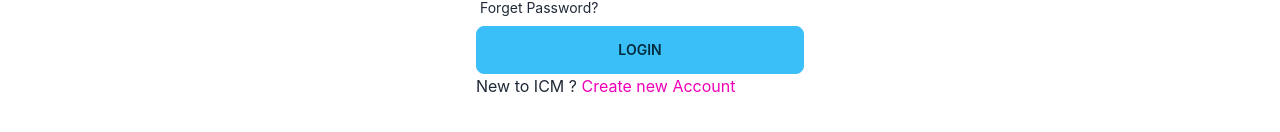
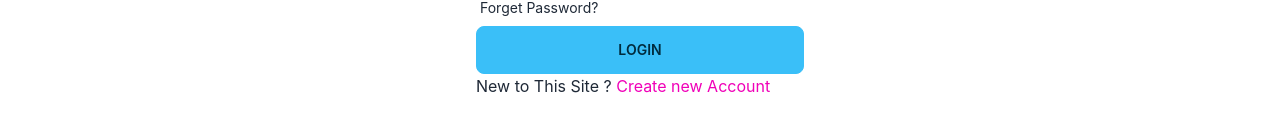
Before and after one commit to tanzilmia/online-Quize-claint, a React (Create React App) app: page /login in a window 1280 px wide. Shown: the part 518-650 px from the top of the page. Built offline with nearby package versions, Linux system fonts and the light colour scheme; no server answers.

Commit message:
'changes'

```diff
--- a/src/pages/Login.js
+++ b/src/pages/Login.js
@@ -57,7 +57,7 @@ const Login = () => {
                     {loginError && <p className='text-red-600'>{loginError}</p>}
                 </div>
             </form>
-            <p>New to ICM ? <Link className='text-secondary' to="/register">Create new Account</Link></p>
+            <p>New to This Site ? <Link className='text-secondary' to="/register">Create new Account</Link></p>
 
         </div>
     </div>
--- a/src/pages/Register.js
+++ b/src/pages/Register.js
@@ -17,7 +17,7 @@ const Register = () => {
     const password = data.password;
     const name = data.name;
     console.log(name);
-
+// signup---
     signup(email, password)
       .then((result) => {
         const user = result.user;
@@ -26,14 +26,7 @@ const Register = () => {
           displayName: name,
         };
 
-        const storeuserinfoInDB = {
-          name,
-          email,
-          totalpoint: 0,
-          totalQuize: 0,
-          totalWrong: 0,
-        };
-
+    //  update users
         updateuser(userName)
           .then((result) => {
             logout()
```
Also changed, not shown: firebase.json (added), 1 other file (tests, documents, lock files or other folders).
